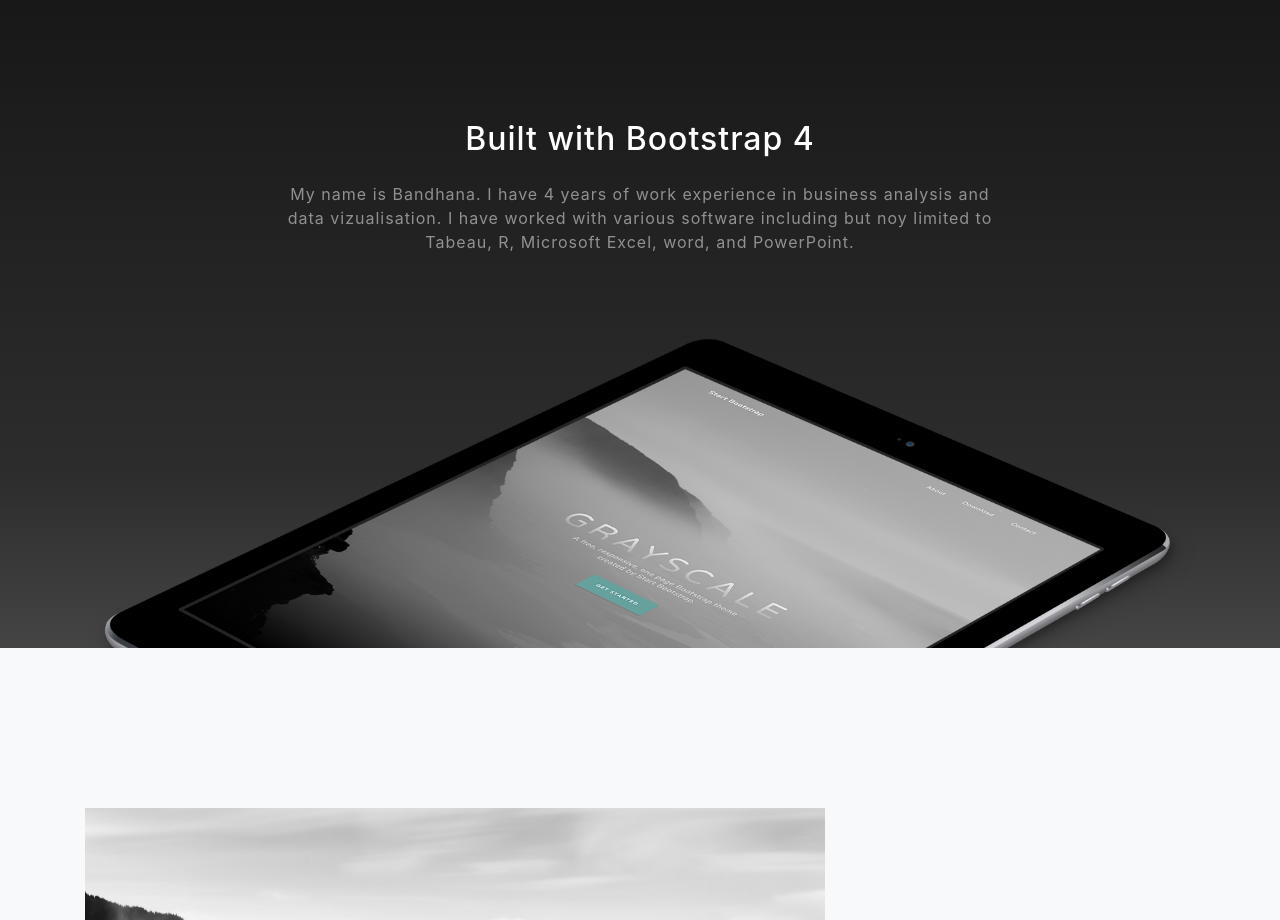
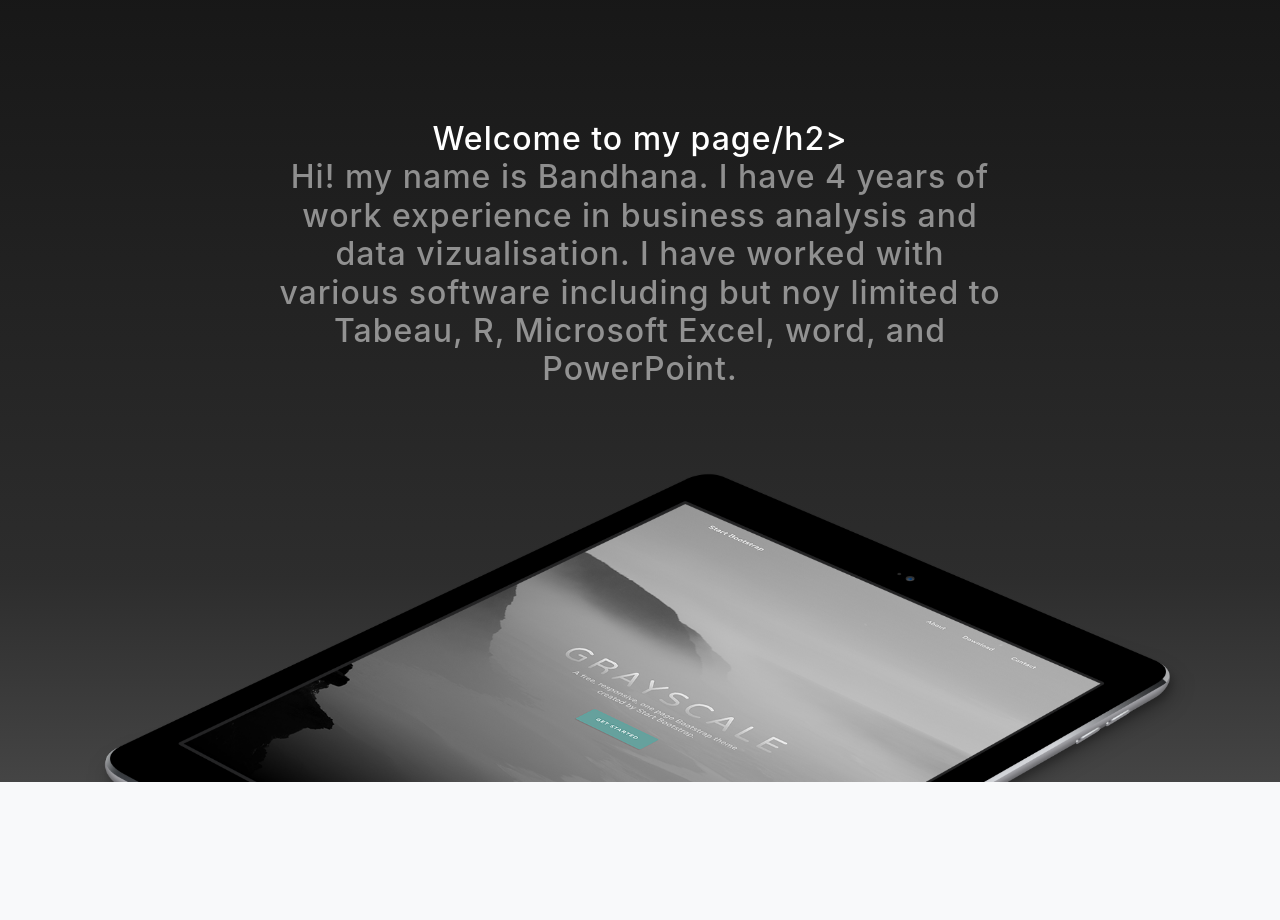
Before and after one commit to bandhanasinha29/bandhanasinha29.github.io, a website with bundled scripts: page index.html in a window 1280 px wide. Shown: the part 840-1760 px from the top of the page. Built offline with nearby package versions, Linux system fonts and the light colour scheme.

Commit message:
Update index.html

```diff
--- a/index.html
+++ b/index.html
@@ -65,8 +65,8 @@
     <div class="container">
       <div class="row">
         <div class="col-lg-8 mx-auto">
-          <h2 class="text-white mb-4">Built with Bootstrap 4</h2>
-          <p class="text-white-50">My name is Bandhana. I have 4 years of work experience in business analysis and data vizualisation. I have worked with various software including but noy limited to Tabeau, R, Microsoft Excel, word, and PowerPoint.</p>
+          <h2 class="text-white mb-4">Welcome to my page/h2>
+          <p class="text-white-50">Hi! my name is Bandhana. I have 4 years of work experience in business analysis and data vizualisation. I have worked with various software including but noy limited to Tabeau, R, Microsoft Excel, word, and PowerPoint.</p>
         </div>
       </div>
       <img src="img/ipad.png" class="img-fluid" alt="">
```
